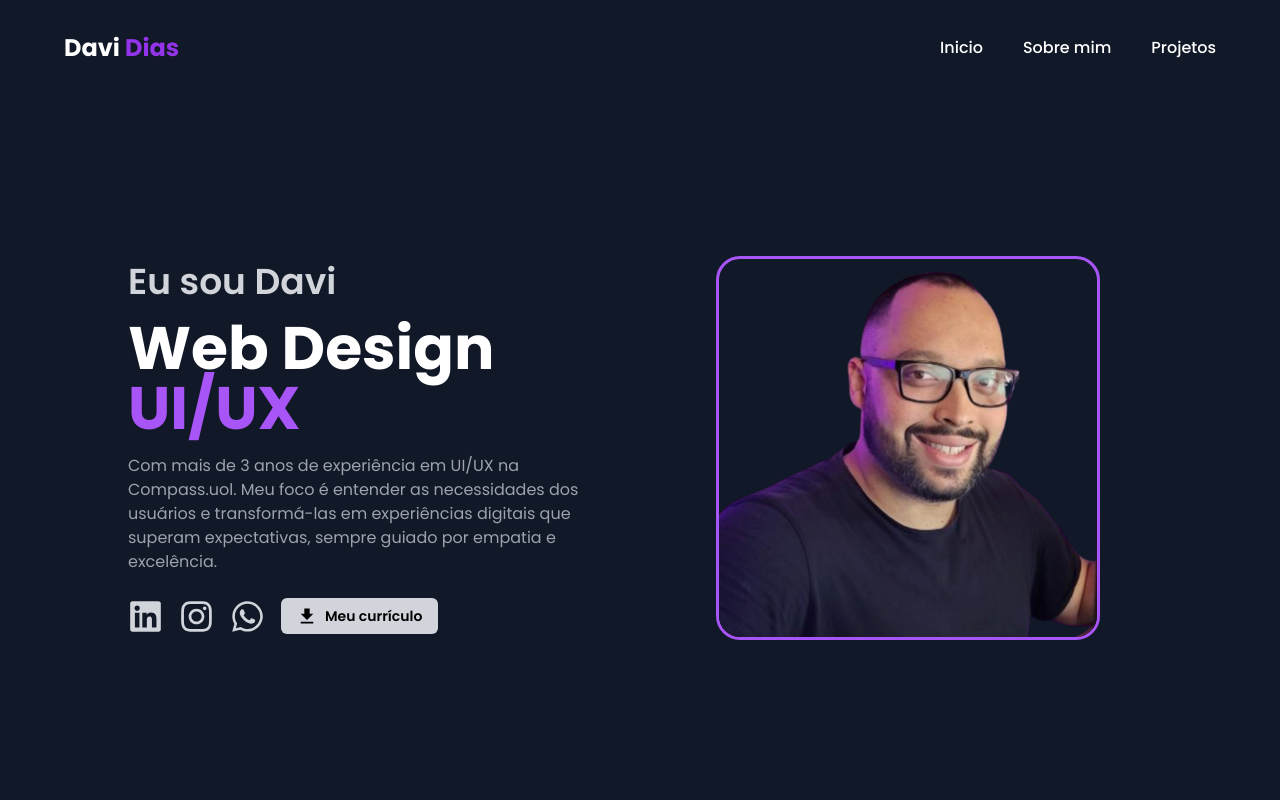
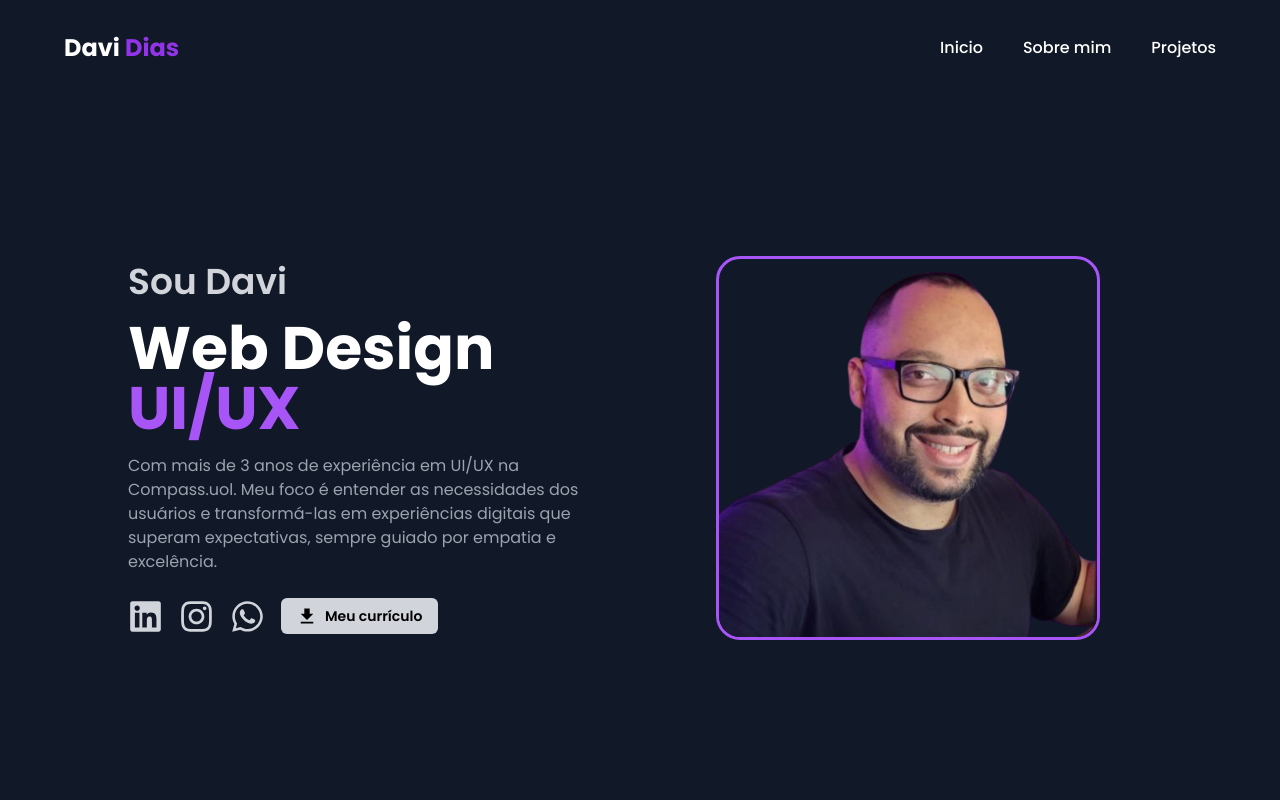
Before and after one commit to DaviGDias/portifolio, a Next.js app: page / in a window 1280 px wide. Shown: the top 800 px of the page. Built offline with nearby package versions, Linux system fonts and the light colour scheme.

Commit message:
Update Hero.tsx

```diff
--- a/components/Home/Hero/Hero.tsx
+++ b/components/Home/Hero/Hero.tsx
@@ -13,7 +13,7 @@ const Hero = () => {
           {/* Text Content */}
           <div className='order-2 lg:order-1 text-left'>
             <h1 data-aos='fade-left' className="text-2xl md:text-3xl lg:text-4xl mb-4 text-gray-300 font-semibold">
-              Eu sou Davi
+             Sou Davi
             </h1>
             <h1 data-aos="zoom-in" data-aos-delay='100' className="text-3xl sm:text-4xl md:text-5xl xl:text-6xl font-bold leading-tight text-white">
               Web Design <span className="text-purple-500">UI/UX</span>
```
